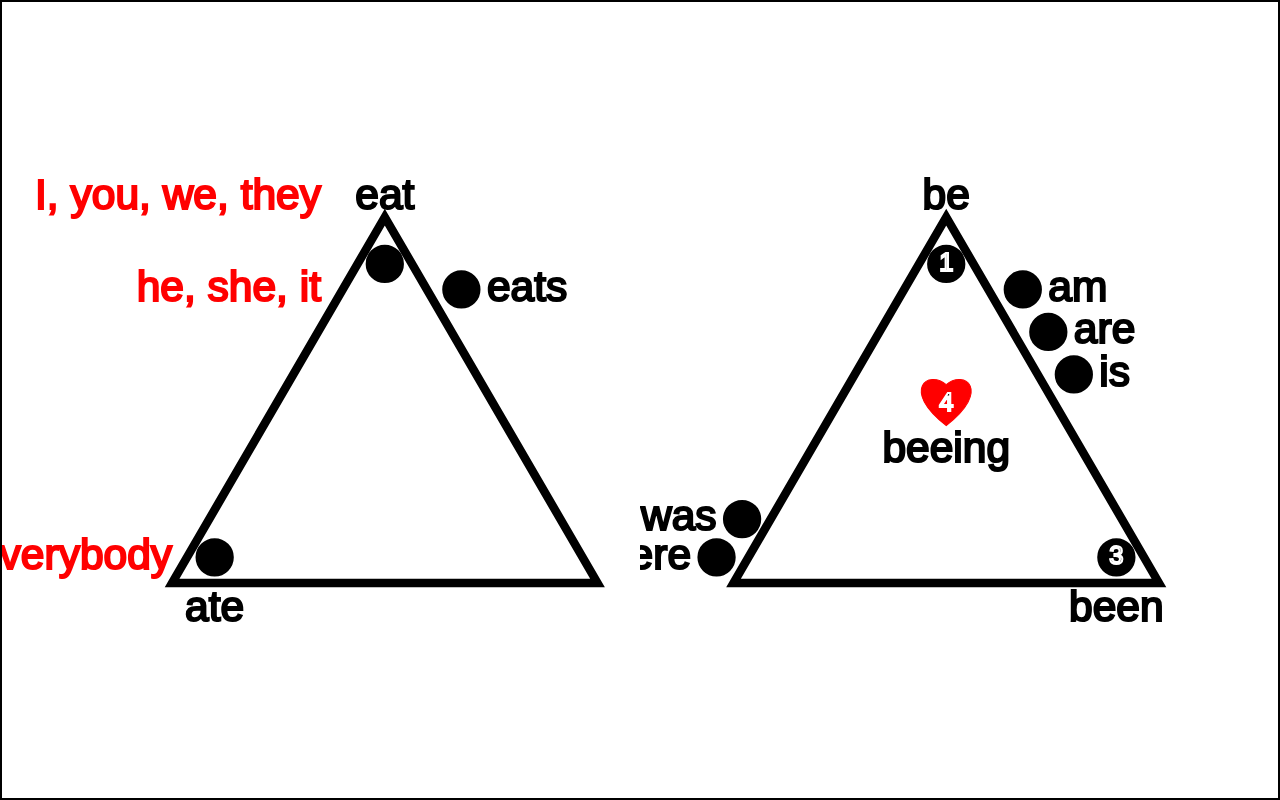
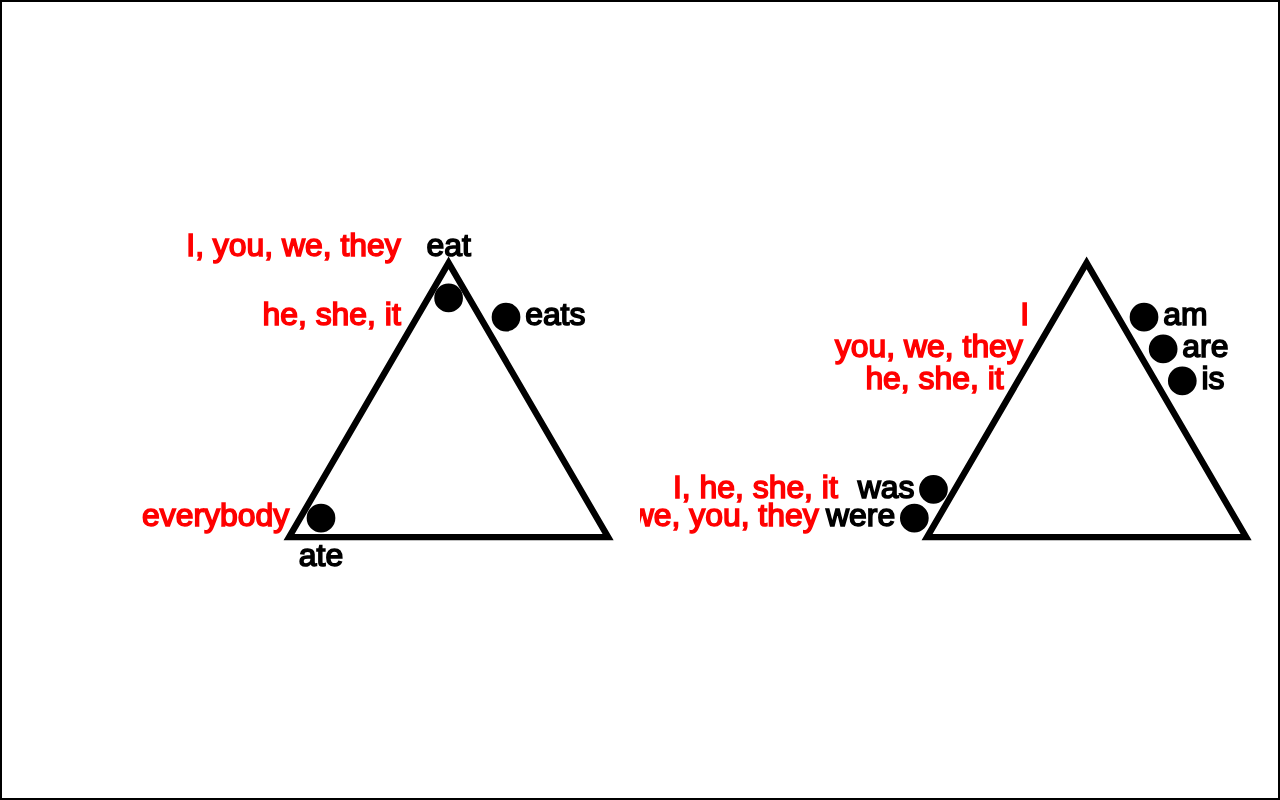
Before and after one commit to riwepo/grammar-triangles, a Next.js app: page /basic-pronoun-triangles in a window 1280 px wide. Built offline with nearby package versions, Linux system fonts and the light colour scheme.

Commit message:
implemented to be pronoun triangle

```diff
--- a/src/components/basic-pronoun-triangles.jsx
+++ b/src/components/basic-pronoun-triangles.jsx
@@ -45,15 +45,16 @@ function BasicPronounTriangles() {
         uuid={ids[1]}
         colour="black"
         visibility={{
-          head: true,
-          pastParticiple: true,
-          presentParticiple: true,
           am: true,
+          amPronouns: true,
+          are: true,
+          arePronouns: true,
           is: true,
-          are: true,
+          isPronouns: true,
           was: true,
+          wasPronouns: true,
           were: true,
-          numbers: true,
+          werePronouns: true,
         }}
         className="col-start-2"
       />
--- a/src/components/normal-pronoun-triangle.jsx
+++ b/src/components/normal-pronoun-triangle.jsx
@@ -12,7 +12,7 @@ function NormalPronounTriangle({
       className={cn(className)}
       width="100%"
       height="100%"
-      viewBox="-90 -75 150 150"
+      viewBox="-140 -100 200 200"
       xmlns="http://www.w3.org/2000/svg"
     >
       <defs>
--- a/src/components/to-be-pronoun-triangle.jsx
+++ b/src/components/to-be-pronoun-triangle.jsx
@@ -1,14 +1,11 @@
 import { cn } from "@/lib/utils/css-class";
 
-import { VERBS } from "@/lib/utils/words";
-
 function ToBePronounTriangle({ uuid, colour, visibility, className }) {
-  const toBeVerb = VERBS.be;
   return (
     <svg
       width="100%"
       height="100%"
-      viewBox="-72 -75 150 150"
+      viewBox="-140 -100 200 200"
       xmlns="http://www.w3.org/2000/svg"
       className={cn(className)}
     >
@@ -49,6 +46,19 @@ function ToBePronounTriangle({ uuid, colour, visibility, className }) {
             am
           </text>
         </g>
+        <text
+          id={`${uuid}am-pronouns`}
+          x="-18"
+          y="-26"
+          fill="red"
+          stroke="red"
+          strokeWidth="0.5"
+          fontSize="10px"
+          textAnchor="end"
+          dominantBaseline="middle"
+        >
+          I
+        </text>
         <g id={`${uuid}are`}>
           <circle cx="24" cy="-16" r="4" stroke="black" fill="black" />
           <text
@@ -63,7 +73,20 @@ function ToBePronounTriangle({ uuid, colour, visibility, className }) {
           >
             are
           </text>
-        </g>
+        </g>{" "}
+        <text
+          id={`${uuid}are-pronouns`}
+          x="-20"
+          y="-16"
+          fill="red"
+          stroke="red"
+          strokeWidth="0.5"
+          fontSize="10px"
+          textAnchor="end"
+          dominantBaseline="middle"
+        >
+          you, we, they
+        </text>
         <g id={`${uuid}is`}>
           <circle cx="30" cy="-6" r="4" stroke="black" fill="black" />
           <text
@@ -78,7 +101,20 @@ function ToBePronounTriangle({ uuid, colour, visibility, className }) {
           >
             is
           </text>
-        </g>
+        </g>{" "}
+        <text
+          id={`${uuid}is-pronouns`}
+          x="-26"
+          y="-6"
+          fill="red"
+          stroke="red"
+          strokeWidth="0.5"
+          fontSize="10px"
+          textAnchor="end"
+          dominantBaseline="middle"
+        >
+          he, she, it
+        </text>
         <g id={`${uuid}was`}>
           <circle cx="-48" cy="28" r="4" stroke="black" fill="black" />
           <text
@@ -94,6 +130,19 @@ function ToBePronounTriangle({ uuid, colour, visibility, className }) {
             was
           </text>
         </g>
+        <text
+          id={`${uuid}was-pronouns`}
+          x="-78"
+          y="28"
+          fill="red"
+          stroke="red"
+          strokeWidth="0.5"
+          fontSize="10px"
+          textAnchor="end"
+          dominantBaseline="middle"
+        >
+          I, he, she, it
+        </text>
         <g id={`${uuid}were`}>
           <circle cx="-54" cy="37" r="4" stroke="black" fill="black" />
           <text
@@ -109,104 +158,41 @@ function ToBePronounTriangle({ uuid, colour, visibility, className }) {
             were
           </text>
         </g>
-        <g id={`${uuid}past-participle`}>
-          <circle cx="40" cy="37" r="4" stroke="black" fill="black" />
-          <text
-            x="40"
-            y="52"
-            fill="black"
-            stroke="black"
-            strokeWidth="0.5"
-            fontSize="10px"
-            textAnchor="middle"
-          >
-            been
-          </text>
-        </g>
-        <g id={`${uuid}present-participle`}>
-          <path
-            transform="scale(0.12, 0.12)"
-            d="M0,-30
-          C 35,-60 90,-20 0,50
-          C -90,-20 -35,-60 0,-30"
-            fill="red"
-            stroke="red"
-            strokeWidth="2"
-          />
-          <text
-            x="0"
-            y="12"
-            fill="black"
-            stroke="black"
-            strokeWidth="0.5"
-            fontSize="10px"
-            textAnchor="middle"
-            dominantBaseline="middle"
-          >
-            {toBeVerb.presentParticiple}
-          </text>
-        </g>
-        <g id={`${uuid}numbers`}>
-          <text
-            x="0"
-            y="-32"
-            stroke="white"
-            fontSize="6px"
-            strokeWidth="0.5px"
-            textAnchor="middle"
-            dominantBaseline="middle"
-          >
-            1
-          </text>
-
-          <text
-            x="40"
-            y="37"
-            stroke="white"
-            fontSize="6px"
-            strokeWidth="0.5px"
-            textAnchor="middle"
-            dominantBaseline="middle"
-          >
-            3
-          </text>
-          <text
-            x="0"
-            y="1"
-            stroke="white"
-            fontSize="6px"
-            strokeWidth="0.5px"
-            textAnchor="middle"
-            dominantBaseline="middle"
-          >
-            4
-          </text>
-        </g>
-        <line
-          id={`${uuid}tense-line`}
-          x1="-100"
-          y1="0"
-          x2="25"
-          y2="0"
+        <text
+          id={`${uuid}were-pronouns`}
+          x="-84"
+          y="37"
+          fill="red"
           stroke="red"
-          strokeWidth="2"
-        ></line>
+          strokeWidth="0.5"
+          fontSize="10px"
+          textAnchor="end"
+          dominantBaseline="middle"
+        >
+          we, you, they
+        </text>
       </defs>
       <use href={`#${uuid}triangle`} x="0" y="0" />
-      {visibility.head && <use href={`#${uuid}head`} x="0" y="0" />}
       {visibility.am && <use href={`#${uuid}am`} x="0" y="0" />}
+      {visibility.amPronouns && (
+        <use href={`#${uuid}am-pronouns`} x="0" y="0" />
+      )}
       {visibility.are && <use href={`#${uuid}are`} x="0" y="0" />}
+      {visibility.arePronouns && (
+        <use href={`#${uuid}are-pronouns`} x="0" y="0" />
+      )}
       {visibility.is && <use href={`#${uuid}is`} x="0" y="0" />}
-      {visibility.was && <use href={`#${uuid}was`} x="0" y="0" />}
+      {visibility.isPronouns && (
+        <use href={`#${uuid}is-pronouns`} x="0" y="0" />
+      )}
+      {visibility.was && <use href={`#${uuid}was`} x="0" y="0" />}{" "}
+      {visibility.wasPronouns && (
+        <use href={`#${uuid}was-pronouns`} x="0" y="0" />
+      )}
       {visibility.were && <use href={`#${uuid}were`} x="0" y="0" />}
-      {visibility.pastParticiple && (
-        <use href={`#${uuid}past-participle`} x="0" y="0" />
+      {visibility.werePronouns && (
+        <use href={`#${uuid}were-pronouns`} x="0" y="0" />
       )}
-      {visibility.presentParticiple && (
-        <use href={`#${uuid}present-participle`} x="0" y="0" />
-      )}
-      {visibility.numbers && <use href={`#${uuid}numbers`} x="0" y="0" />}{" "}
-      {visibility.tenseLine && <use href={`#${uuid}tense-line`} x="0" y="0" />}
     </svg>
   );
 }
```
